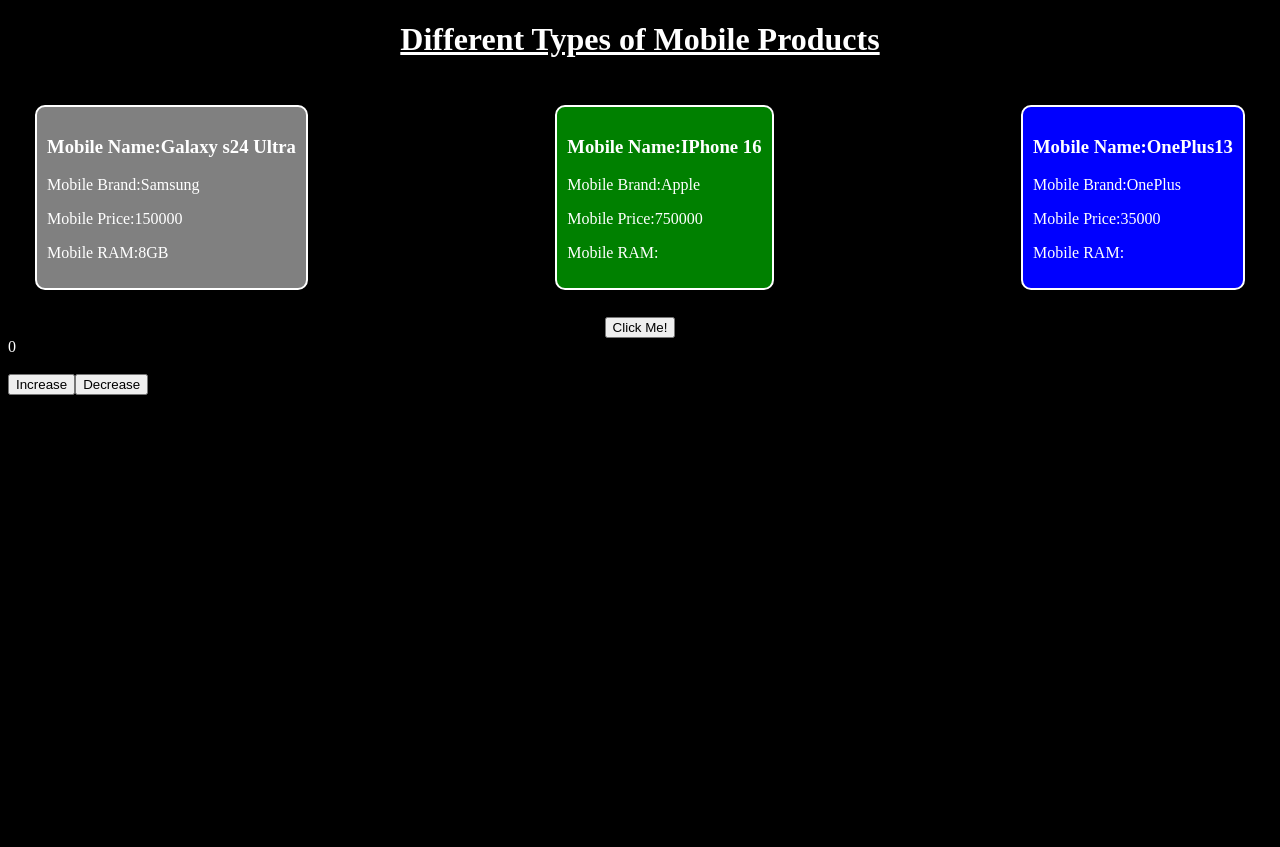
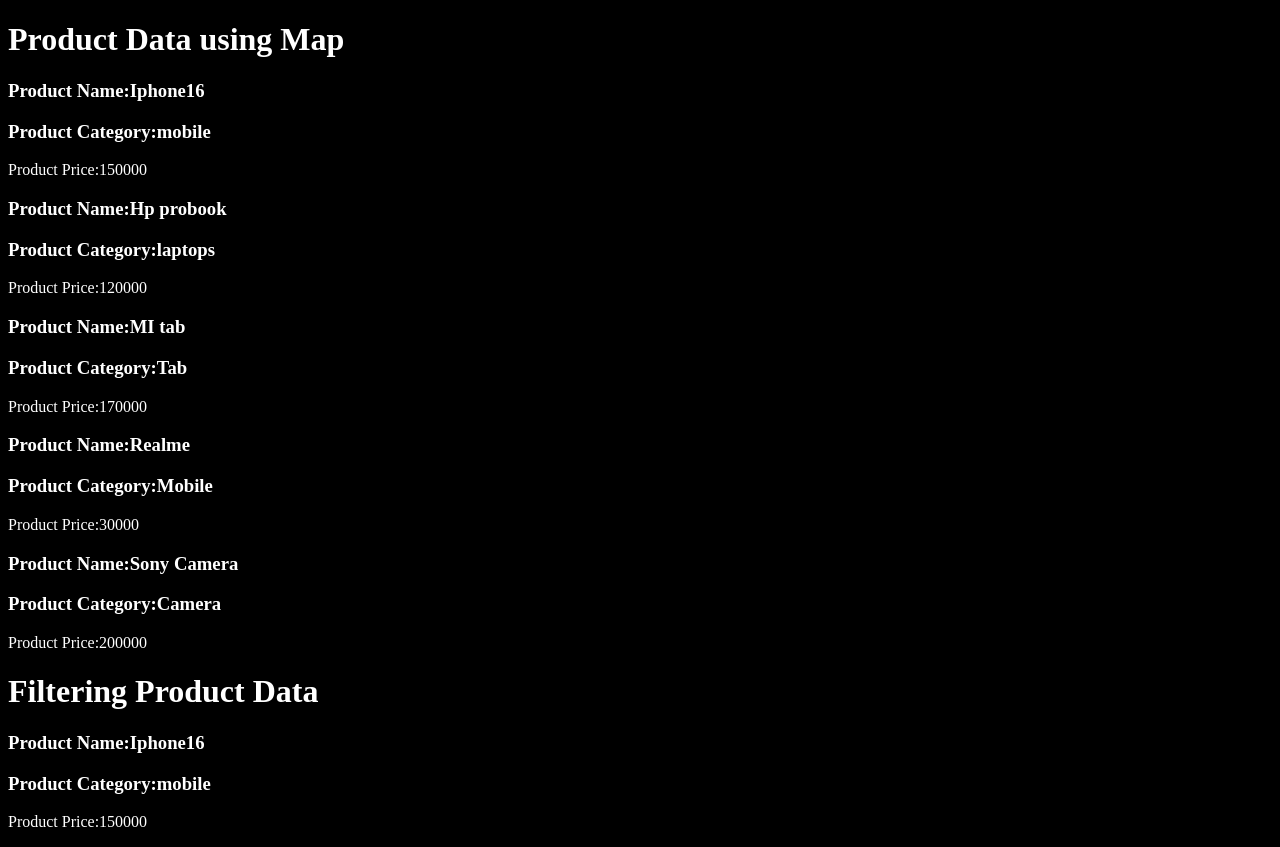
Before and after one commit to AlliMallika/ReactSeries, a React (Vite) app: page / in a window 1280 px wide. Before the commit the page ends 800 px from the top, so only its background shows below. Built offline with nearby package versions, Linux system fonts and the light colour scheme.

Commit message:
Map and Filter done

```diff
--- a/src/App.jsx
+++ b/src/App.jsx
@@ -4,6 +4,7 @@
 import { Product } from "./components/Product";
 import { Events } from "./components/Events";
 import { Counter } from "./components/Counter";
+import { ShowProduct } from "./components/ShowProduct";
 
 const App = () => {
   // Internal styling for the button container
@@ -44,7 +45,7 @@
       {/* <Person/> */}
       {/* <Admin/>
       <Admin/> */}
-      <h1><b><center><u>Different Types of Mobile Products</u></center></b></h1>
+      {/* <h1><b><center><u>Different Types of Mobile Products</u></center></b></h1>
       <div style={{
           display: 'flex',
           justifyContent: 'space-between',
@@ -64,7 +65,10 @@
       <div style={{textAlign:'center'}}>
         <Events />
       </div>
-      <div><Counter/></div>
+      <div><Counter/></div> */}
+      <div>
+        <ShowProduct/>
+      </div>
     </>
   );
 }
--- /dev/null
+++ b/src/components/ShowProduct.jsx
@@ -0,0 +1,38 @@
+import React from 'react'
+
+export const ShowProduct = () => {
+    let products = [
+        {id: 1, title:"Iphone16", category:"mobile", price: 150000},
+        {id: 2, title:"Hp probook", category:"laptops", price:120000},
+        {id: 3, title:"MI tab", category:"Tab", price:170000},
+        {id: 4, title:"Realme", category:"Mobile", price:30000},
+        {id: 5, title:"Sony Camera", category:"Camera", price:200000}
+
+    ]
+    const filteredData = products.filter((product)=>product.category=="mobile");
+    console.log("Filtered Data:", filteredData);
+    return (
+    <>
+    <div>
+        <h1>Product Data using Map</h1>
+        {products.map(product =>(
+            <div key={product.id}>
+                <h3>Product Name:{product.title}</h3>
+                <h3>Product Category:{product.category}</h3>
+                <p>Product Price:{product.price}</p>
+            </div>
+        ))}
+    </div>
+    <div>
+        <h1>Filtering Product Data</h1>
+        {filteredData.map(product=>(
+            <div key={product.id}>
+                <h3>Product Name:{product.title}</h3>
+                <h3>Product Category:{product.category}</h3>
+                <p>Product Price:{product.price}</p>
+            </div>
+        ))}
+    </div>
+    </>
+  )
+}
```
